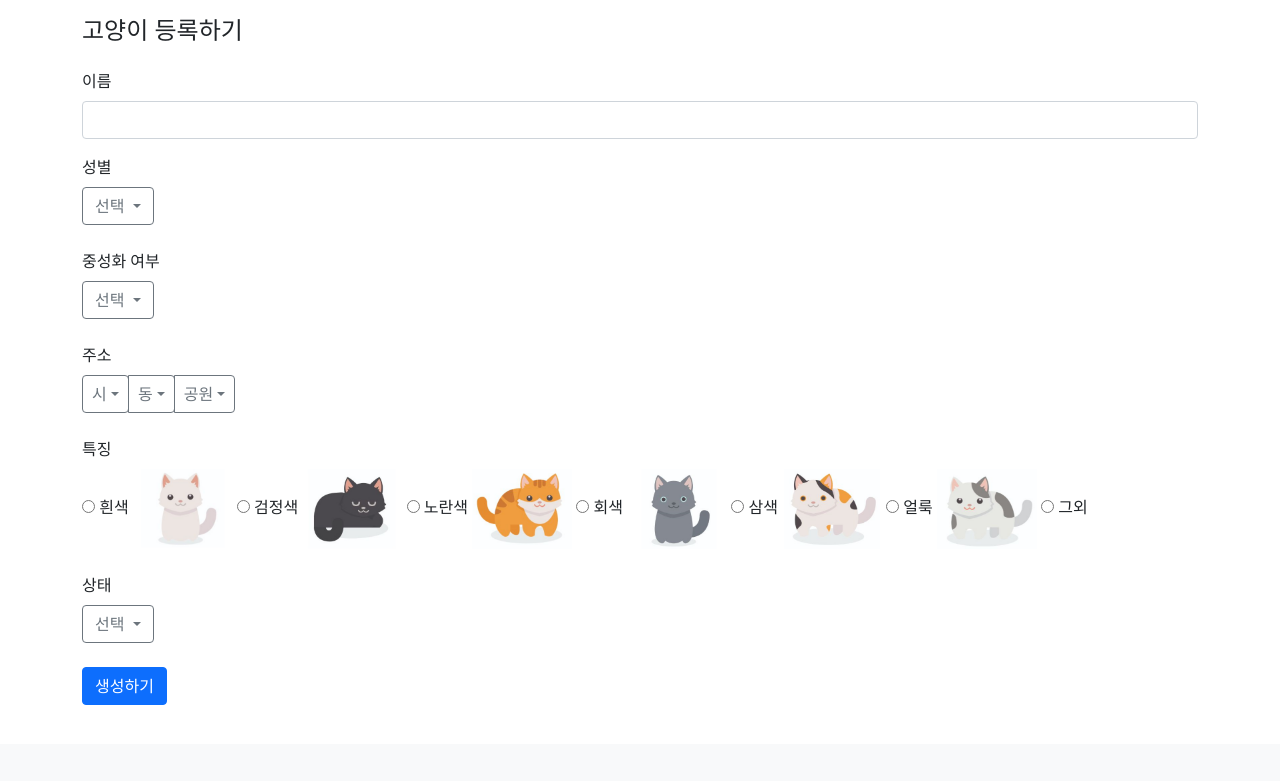
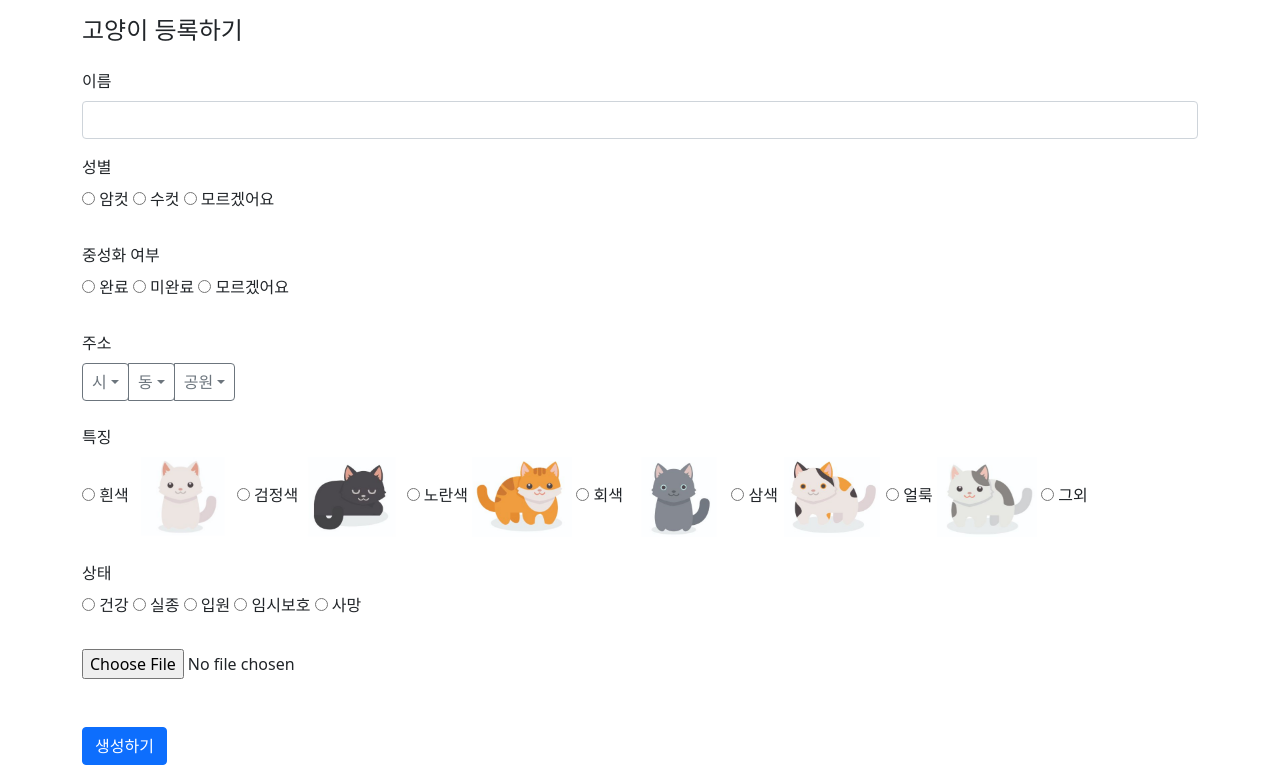
Before and after one commit to sangboo3zo/AIVLE-mini-project-1, a Django app: page /create_cat/ in a window 1280 px wide. Shown: the part 56-837 px from the top of the page. Before the commit the page ends 761 px from the top, so only its background shows below. Run offline with Django 3.2, Linux system fonts and the light colour scheme; some libraries are stand-ins or nearby versions; some web fonts are replaced.

```diff
--- a/miniproject/miniapp/templates/miniapp/create_cat.html
+++ b/miniproject/miniapp/templates/miniapp/create_cat.html
@@ -14,36 +14,31 @@ href="https://maxcdn.bootstrapcdn.com/bootstrap/4.5.2/css/bootstrap.min.css">
         </div>
 
     </div>
-    <form method="post" class="post-form">
+    <form method="post" class="post-form" enctype="multipart/form-data">
         {% csrf_token %}
         <div class="form-group">
             <label for="username">이름</label>
             <input type="text" class="form-control" name="cat_name">
         </div>
 
-        <div class="dropdown">
-            <label for="gender">성별</label><br>
-            <button class="btn btn-outline-secondary dropdown-toggle" type="button" id="dropdownMenuButton1" data-bs-toggle="dropdown" aria-expanded="false">
-                선택
-            </button>
-            <ul class="dropdown-menu" aria-labelledby="dropdownMenuButton1">
-              <li><a class="dropdown-item" href="#">암컷</a></li>
-              <li><a class="dropdown-item" href="#">수컷</a></li>
-              <li><a class="dropdown-item" href="#">모르겠어요</a></li>
-            </ul>
+        <div class="radio">
+
+          <label for="password1">성별</label><br>
+
+          <label><input type="radio" id="암컷" name="gender" value="F"> 암컷  </label>
+          <label><input type="radio" id="수컷" name="gender" value="M"> 수컷  </label>
+          <label><input type="radio" id="모르겠어요" name="gender" value="U"> 모르겠어요  </label>
         </div>
         <br>
 
-        <div class="dropdown">
-            <label for="password1">중성화 여부</label><br>
-            <button class="btn btn-outline-secondary dropdown-toggle" type="button" id="dropdownMenuButton1" data-bs-toggle="dropdown" aria-expanded="false">
-                선택
-            </button>
-            <ul class="dropdown-menu" aria-labelledby="dropdownMenuButton1">
-              <li><a class="dropdown-item" href="#">완료</a></li>
-              <li><a class="dropdown-item" href="#">미완료</a></li>
-              <li><a class="dropdown-item" href="#">모르겠어요</a></li>
-            </ul>
+
+        <div class="radio">
+
+          <label for="password1">중성화 여부</label><br>
+
+          <label><input type="radio" id="완료" name="neutral" value="Y"> 완료  </label>
+          <label><input type="radio" id="미완료" name="neutral" value="N"> 미완료  </label>
+          <label><input type="radio" id="모르겠어요" name="neutral" value="U"> 모르겠어요  </label>
         </div>
         <br>
         <label for="password1">주소</label><br>
@@ -77,6 +72,8 @@ href="https://maxcdn.bootstrapcdn.com/bootstrap/4.5.2/css/bootstrap.min.css">
             </ul>
         </div>
         <br><br>
+
+
         <div class="radio">
 
           <label for="password1">특징</label><br>
@@ -98,21 +95,21 @@ href="https://maxcdn.bootstrapcdn.com/bootstrap/4.5.2/css/bootstrap.min.css">
         </div>
         <br>
 
-        <div class="dropdown">
-            <label for="password1">상태</label><br>
-            <button class="btn btn-outline-secondary dropdown-toggle" type="button" id="dropdownMenuButton1" data-bs-toggle="dropdown" aria-expanded="false">
-                선택
-            </button>
-            <ul class="dropdown-menu" aria-labelledby="dropdownMenuButton1">
-              <li><a class="dropdown-item" href="#">건강</a></li>
-              <li><a class="dropdown-item" href="#">실종</a></li>
-              <li><a class="dropdown-item" href="#">입원</a></li>
-              <li><a class="dropdown-item" href="#">임시보호</a></li>
-              <li><a class="dropdown-item" href="#">사망</a></li>
-            </ul>
+
+        <div class="radio">
+
+          <label for="password1">상태</label><br>
+
+          <label><input type="radio" id="건강" name="status" value="건강"> 건강  </label>
+          <label><input type="radio" id="실종" name="status" value="실종"> 실종  </label>
+          <label><input type="radio" id="입원" name="status" value="입원"> 입원  </label>
+          <label><input type="radio" id="임시보호" name="status" value="임시보호"> 임시보호  </label>
+          <label><input type="radio" id="사망" name="status" value="사망"> 사망  </label>
         </div>
         <br>
 
+        <input type="file" name="img-file">
+        <br><br><br>
         <button type="submit" class="btn btn-primary">생성하기</button>
     </form>
 </div>
--- a/miniproject/miniapp/views.py
+++ b/miniproject/miniapp/views.py
@@ -2,7 +2,7 @@ from turtle import st
 from aiohttp import request
 from django.shortcuts import redirect,render
 from django.http import HttpResponse,JsonResponse
-from .models import User,CatPhoto,Cat, UserHasCat
+from .models import Location, User,CatPhoto,Cat, UserHasCat
 from django.utils import timezone
 from rest_framework import viewsets
 
@@ -76,7 +76,6 @@ def show(request):
 def show2(request,cat_id):
 
     name = request.session['id']
-    print(name)
     c= Cat.objects.get(cat_id=int(cat_id))
     img= CatPhoto.objects.filter(cat_id=int(cat_id))
     #img = CatPhoto.objects.filter(user_no=int(u.user_no))
@@ -92,35 +91,42 @@ def show2(request,cat_id):
 def create_cat(request):
     if request.method == 'POST':
         cat_name = request.POST.get('cat_name')
+        gender = request.POST.get('gender')
+        neutral = request.POST.get('neutral')
+        location = Location.objects.get(location4 ="분당중앙공원")
         appearance = request.POST.get("appearance")
+        status =request.POST.get('status')
+        m = Cat(
+             cat_name=cat_name, gender=gender, neutral=neutral, location=location, appearance=appearance, status=status)
+        m.save()
 
-    #     cat_name = request.POST.get('cat_name')
-    #     gender = request.POST.get('gender')
-    #     neutral = request.POST.get('neutral')
-    #     location1 = request.POST.get('location1')
-    #     location2 = request.POST.get('location2')
-    #     location3 =request.POST.get('location3')
-    #     appearance = request.POST.get('흰색')
-    #     status =request.POST.get('status')
-    #     m = Cat(
-    #         cat_name=cat_name, gender=gender, neutral=neutral,location1=location1, location2=location2, location3=location3, appearance=appearance, status=status)
-    #     m.save()
+        name = request.session['id']
+
+        user = User.objects.get(user_id = name)
+        c = Cat.objects.last()
+
+        img = request.FILES.get('img-file')
+        time = timezone.now()
+
+        CatPhoto.objects.create(cat_photo=img,date_time=time,user_no_id=user.user_no,cat_id=c.cat_id)
+        return redirect(request, 'miniapp/my_cat.html')
     return render(request, 'miniapp/create_cat.html')
 
 def my_cat(request):
-    name = request.session['id']
-    user=User.objects.get(user_id=name)
-    user_has_cat = UserHasCat.objects.filter(user_no=int(user.user_no))
-    cat_id_list=[i.cat_id for i in user_has_cat]
-    cat_list = [Cat.objects.get(cat_id=i) for i in cat_id_list]
-    cat_img = []
-    print(cat_list)
-    for i in cat_id_list:
-        if CatPhoto.objects.filter(cat_id=i):
-            img_url = CatPhoto.objects.filter(cat_id=i).first().cat_photo
-            cat_img.append(" https://aivle-s43.s3.ap-northeast-2.amazonaws.com/"+ str(img_url))
-        else:
-            cat_img.append("https://aivle-s43.s3.ap-northeast-2.amazonaws.com/no_cat_img.png")
+    if request.method == 'POST':
+        name = request.session['id']
+        user=User.objects.get(user_id=name)
+        user_has_cat = UserHasCat.objects.filter(user_no=int(user.user_no))
+        cat_id_list=[i.cat_id for i in user_has_cat]
+        cat_list = [Cat.objects.get(cat_id=i) for i in cat_id_list]
+        cat_img = []
+        print(cat_list)
+        for i in cat_id_list:
+            if CatPhoto.objects.filter(cat_id=i):
+                img_url = CatPhoto.objects.filter(cat_id=i).first().cat_photo
+                cat_img.append(" https://aivle-s43.s3.ap-northeast-2.amazonaws.com/"+ str(img_url))
+            else:
+                cat_img.append("https://aivle-s43.s3.ap-northeast-2.amazonaws.com/no_cat_img.png")
 
 
     return render(request, 'miniapp/my_cat.html',  {'user':user,'cat':zip(cat_list, cat_img)})
```
Also changed, not shown: miniproject/miniapp/templates/miniapp/my_cat.html (+70 -13 lines).
